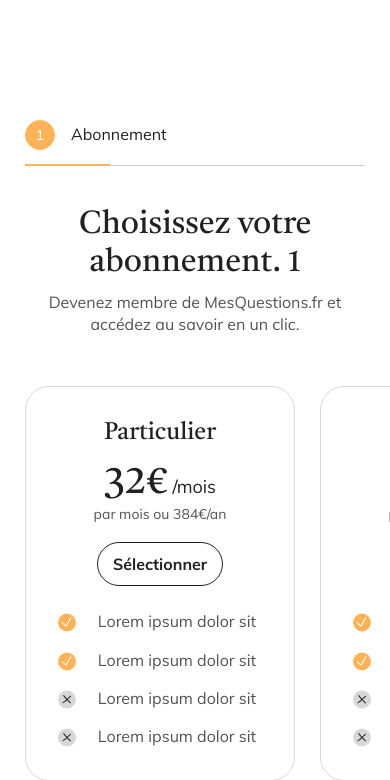
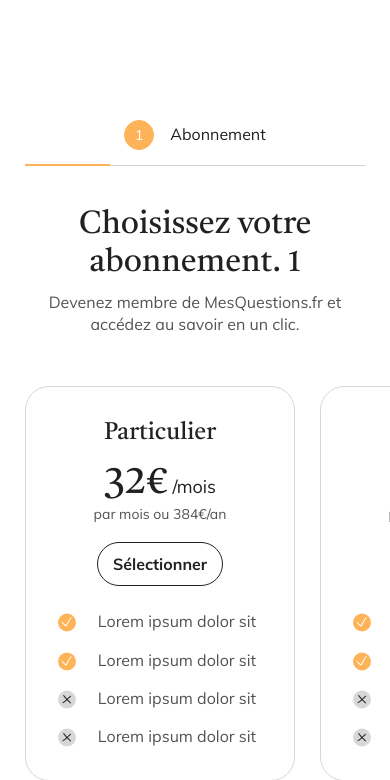
Before and after one commit to leonardchalvet/UpperDigit, a PHP site: page /Front/tunnel.php in a window 390 px wide. Shown: the top 780 px of the page. Run offline with PHP 8.4, Linux system fonts and the light colour scheme.

Commit message:
Add - Front - Dashboard - Responsive Tablet Paysage

```diff
--- a/Front/script/js/tunnel.js
+++ b/Front/script/js/tunnel.js
@@ -11,7 +11,7 @@
 
 		$('.header .container-tab .tab.style-active').removeClass('style-active');
 
-		if (window.matchMedia("(min-width: 700px)").matches) {
+		if (window.matchMedia("(min-width: 1250px)").matches) {
 			$('.header .container-tab .tab:nth-child(' + index +')').addClass('style-active').prevAll().addClass('style-active');
 		} else {
 			$('.header .container-tab .tab:nth-child(' + index +')').addClass('style-active');
--- a/Front/style/scss/common.scss
+++ b/Front/style/scss/common.scss
@@ -38,6 +38,8 @@ body.block
 {
 	overflow:hidden;
 }
+
+
 
 
 /* ------------------------------------------------------------- */
--- a/Front/style/scss/tunnel.scss
+++ b/Front/style/scss/tunnel.scss
@@ -56,6 +56,8 @@
 		.content{
 			flex: 1;
 			padding: 0px 63px 0px 63px;
+			max-width: 1500px;
+    		margin: auto;
 			.header{
 				width: 100%;
 				transition: all 500ms cubic-bezier(0.520, 0.000, 0.220, 1.000);
@@ -630,7 +632,31 @@
 	.section-tunnel{
 		.wrapper{
 			.content{
+				height: 100%;
+				.header{
+					.container-tab{
+						justify-content: center;
+						.tab{
+							display: none;
+							&.style-active{
+								display: flex;
+							}
+						}
+					}
+				}
 				.container-step{
+					.step{
+						padding-bottom: 0px;
+						.content-step{
+							padding-bottom: 220px;
+						}
+						.container-nav{
+							bottom: 0px;
+							padding-bottom: 25px;
+							background-color: #FFF;
+						}
+					}
+
 					.step-1{
 						width: calc(100% + 50px);
 						margin-left: -25px;
@@ -651,11 +677,89 @@
 							}
 						}
 					}
+					.step-2{
+						.container-form{
+							form{
+								.container-col{
+									.col{
+										width: 100%;
+										margin-bottom: 0px;
+										&:not(:last-child){
+											margin-bottom: 50px;
+										}
+										.title{
+											margin-bottom: 0px;
+										}
+									}
+								}
+							}
+						}
+					}
+					.step-3{
+						.container-col{
+							.col-pay{
+								width: 100%;
+								.container-services{
+									.service{
+										width: calc(50% - 20px);
+									}
+								}
+							}
+							.col-recap{
+								width: 100%;
+								margin-top: 50px;
+							}
+						}
+					}
 				}
 			}
 		}
 	}
 }
+/*
+@media screen and (min-width: $breakPoint_mobile) and (max-width: $breakPoint_tablet){
+	.section-tunnel{
+		.wrapper{
+			.content{
+				.container-step{
+					.step-2{
+						.container-form{
+							form{
+								.container-col{
+									.col{
+										width: 100%;
+									}
+								}
+							}
+						}
+					}
+					.step-3{
+						.container-col{
+							.col-pay,
+							.col-recap{
+								width: 100%;
+							}
+							.col-pay{
+								margin-bottom: 50px;
+							}
+						}
+					}
+				}
+				.header{
+					.container-tab{
+						justify-content: center;
+						.tab{
+							display: none;
+							&.style-active{
+								display: flex;
+							}
+						}
+					}
+				}
+			}
+		}
+	}
+}*/
 
 
 @media screen and (max-width: $breakPoint_mobile){
```
Also changed, not shown: Front/script/minify/tunnel-min.js, Front/style/css/tunnel.css, 1 other file.
